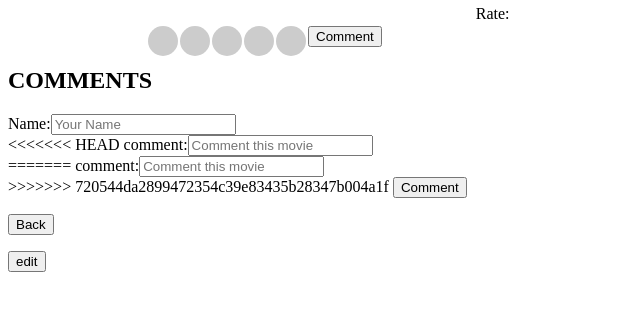
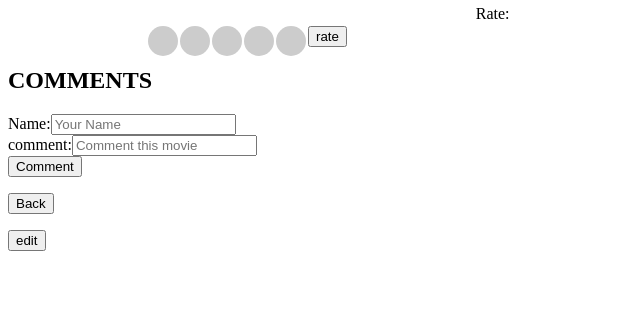
Before and after one commit to samkok54/projectHCI, a Django app: template MovieRate/templates/detail.html in a window 1280 px wide. Shown: the part 174-485 px from the top of the page, without its empty margins (0-640 px from the left). Run offline with Django 3.2, Linux system fonts and the light colour scheme; the template is opened without the code that fills it, so the values that code supplies are empty; some libraries are stand-ins or nearby versions.

Commit message:
แก้ไขชื่อ id ใน หน้า detail ซ้ำกัน

```diff
--- a/MovieRate/templates/detail.html
+++ b/MovieRate/templates/detail.html
@@ -77,8 +77,8 @@ Rate:  </td><td>  {{ movie_.rate }}</td></tr>
     <span><input type="radio" name="rating" id="str2" value="2"><label for="str2"></label></span>
     <span><input type="radio" name="rating" id="str1" value="1"><label for="str1"></label></span>
 </div>
-            <input type="submit" value="Comment"        id="id_comment"  >
-            <input type="hidden" value="send_Comment"  name="send_comment">
+            <input type="submit" value="rate"        id="id_rate"  >
+            <input type="hidden" value="send_rate"  name="send_rate">
 	    <br>
             {% csrf_token %}
         </form>
@@ -88,17 +88,13 @@ Rate:  </td><td>  {{ movie_.rate }}</td></tr>
         <h2>COMMENTS</h2>
         {% if comments != None %}
             {% for comment in comments %}
-                <p1 id=comment_{{ comment.id }}>
+                <p1 id="comment_{{ comment.id }}">
                 Name: {{ comment.user }}<br>
                 comment: {{ comment.comment_text }}<br>
                 date: {{ comment.date }}<br>
                 Like: {{ comment.like }}<br>
         <form method="POST" action="/movie_detail/{{movie_.id}}/">
-<<<<<<< HEAD
             <input type="submit" value="LIKE"        id="submit_like_{{ comment.id }}"  >
-=======
-     <input type="submit" value="LIKE"        id="submit_like"  >
->>>>>>> 720544da2899472354c39e83435b28347b004a1f
             <input type="hidden" value="submit_like"  name="send_like">
             <input type="hidden" value="{{ comment.id }}"  name="id_send_like">
                 </p1>
@@ -111,13 +107,12 @@ Rate:  </td><td>  {{ movie_.rate }}</td></tr>
         <form method="POST" action="/movie_detail/{{movie_.id}}/">
             Name:<input name="user_name" id="id_user_name" placeholder="Your Name" />
             <br>
-<<<<<<< HEAD
+
             comment:<input name="comment_text" id="id_comment_text" placeholder="Comment this movie" />
             <br>
-=======
-            comment:<input name="comment_text" id="id_new_date" placeholder="Comment this movie" />
-            <br>
->>>>>>> 720544da2899472354c39e83435b28347b004a1f
+
+
+
             <input type="submit" value="Comment"        id="id_comment"  >
             <input type="hidden" value="send_Comment"  name="send_comment">
 	    <br>
```
Also changed, not shown: MovieRate/migrations/0001_initial.py.
